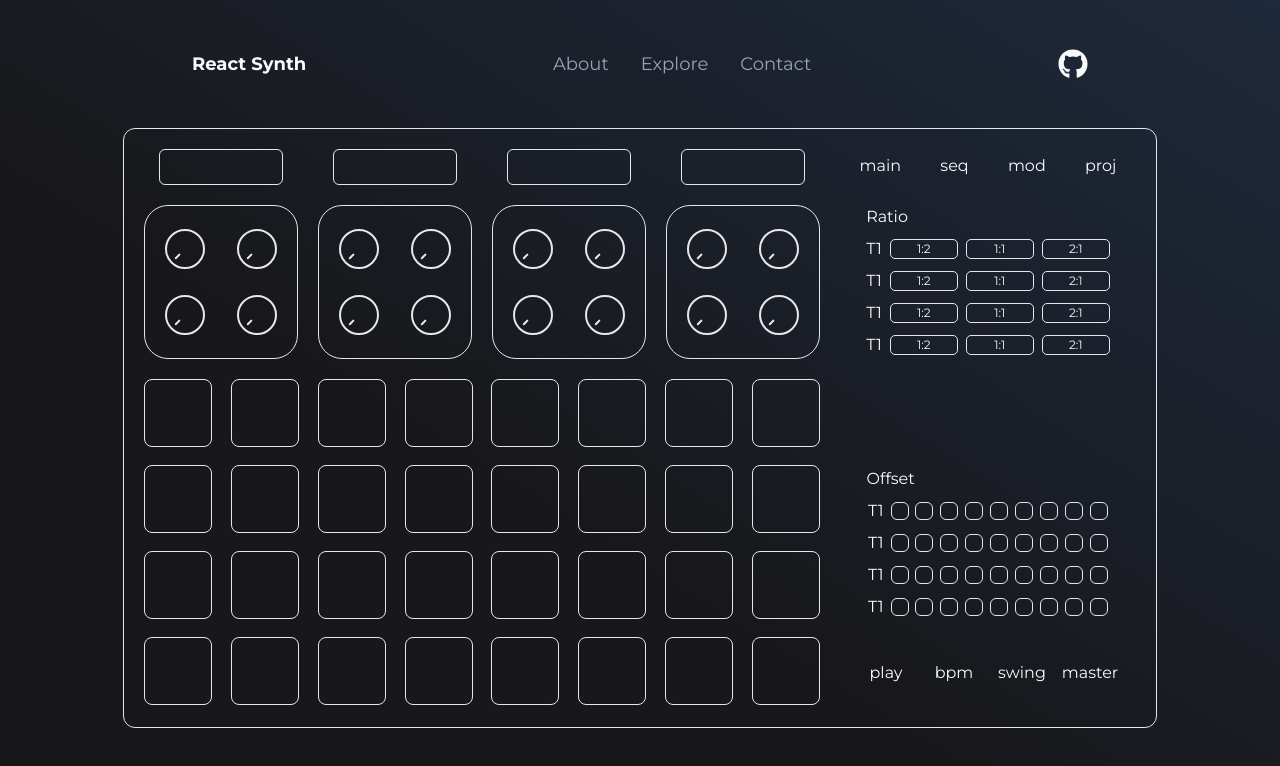
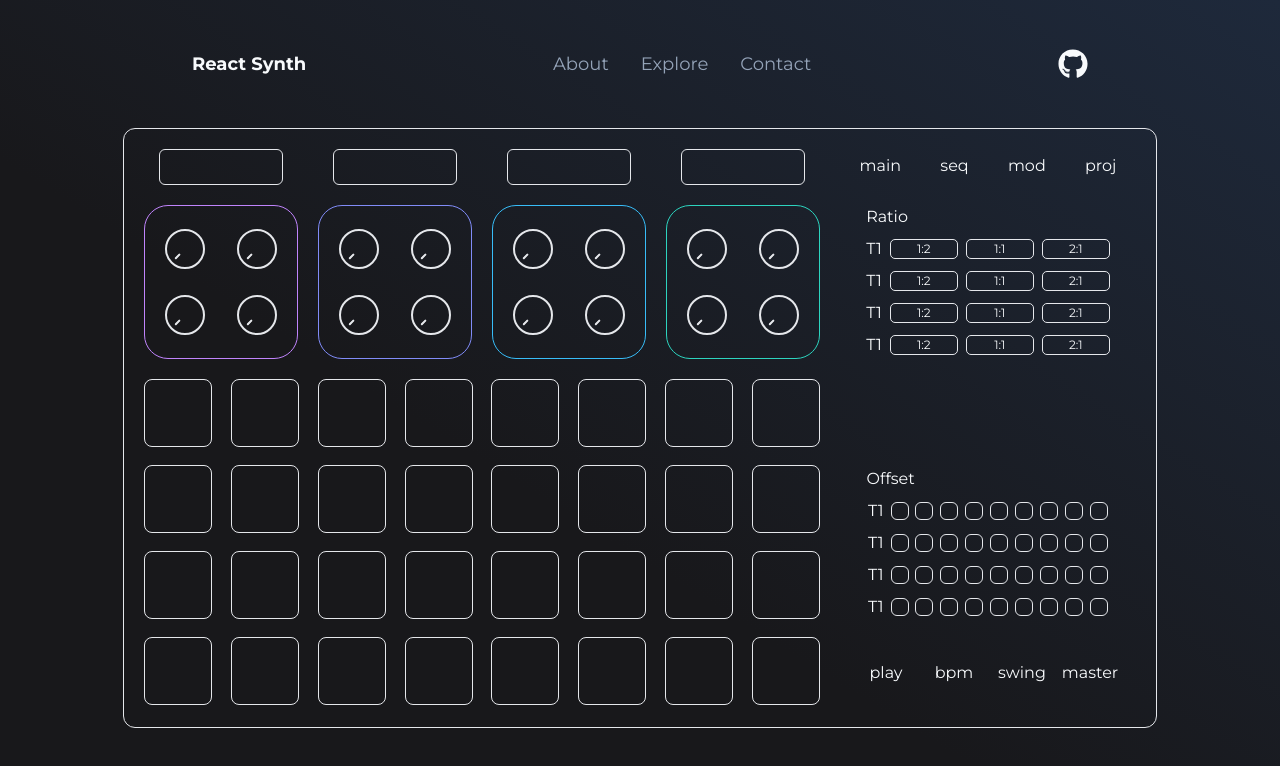
Before and after one commit to vybukhivka/react-synth, a React (Vite) app: page /synth in a window 1280 px wide. Shown: the top 766 px of the page. Built offline with nearby package versions, Linux system fonts and the light colour scheme.

Commit message:
colors for tracks

```diff
--- a/src/components/synth/SynthContainer.tsx
+++ b/src/components/synth/SynthContainer.tsx
@@ -5,8 +5,8 @@ import TracksContainer from './Tracks/TracksContainer';
 import SequncerContainer from './Sequencer/SequncerContainer';
 import PlaybackContainer from './Playback/PlaybackContainer';
 import { SynthTabs } from '../../types/synthTabs';
-import MainTab from './Tabs/Main/MainTab';
-import ModTab from './Tabs/Mod/ModTab';
+// import MainTab from './Tabs/Main/MainTab';
+// import ModTab from './Tabs/Mod/ModTab';
 import SeqTab from './Tabs/Seq/SeqTab';
 
 const SynthContainer: React.FC = () => {
--- a/src/components/synth/Tracks/Track.tsx
+++ b/src/components/synth/Tracks/Track.tsx
@@ -1,11 +1,16 @@
+import { cn } from '../../../utils/cn';
 import Knob from '../../ui/Knob/Knob';
 
-function Track() {
+type TrackProps = {
+  className: string
+}
+
+const Track:React.FC<TrackProps> = ({className}) => {
   return (
     <>
       <div className="flex flex-col items-center justify-between">
         <div className="h-[36px] w-[124px] rounded-md border"></div>
-        <div className="flex h-[154px] w-[154px] flex-wrap items-center justify-between gap-[20px] rounded-3xl border p-[20px]">
+        <div className={cn("border flex h-[154px] w-[154px] flex-wrap items-center justify-between gap-[20px] rounded-3xl p-[20px]", className)}>
           <Knob />
           <Knob />
           <Knob />
--- a/src/components/synth/Tracks/TracksContainer.tsx
+++ b/src/components/synth/Tracks/TracksContainer.tsx
@@ -4,10 +4,10 @@ const TracksContainer: React.FC = () => {
   return (
     <>
       <div className="col-start-1 col-end-5 row-start-1 row-end-3 flex gap-x-[20px]">
-        <Track />
-        <Track />
-        <Track />
-        <Track />
+        <Track className='border-purple-400' />
+        <Track className='border-indigo-400' />
+        <Track className='border-sky-400' />
+        <Track className='border-teal-400' />
       </div>
     </>
   );
```
